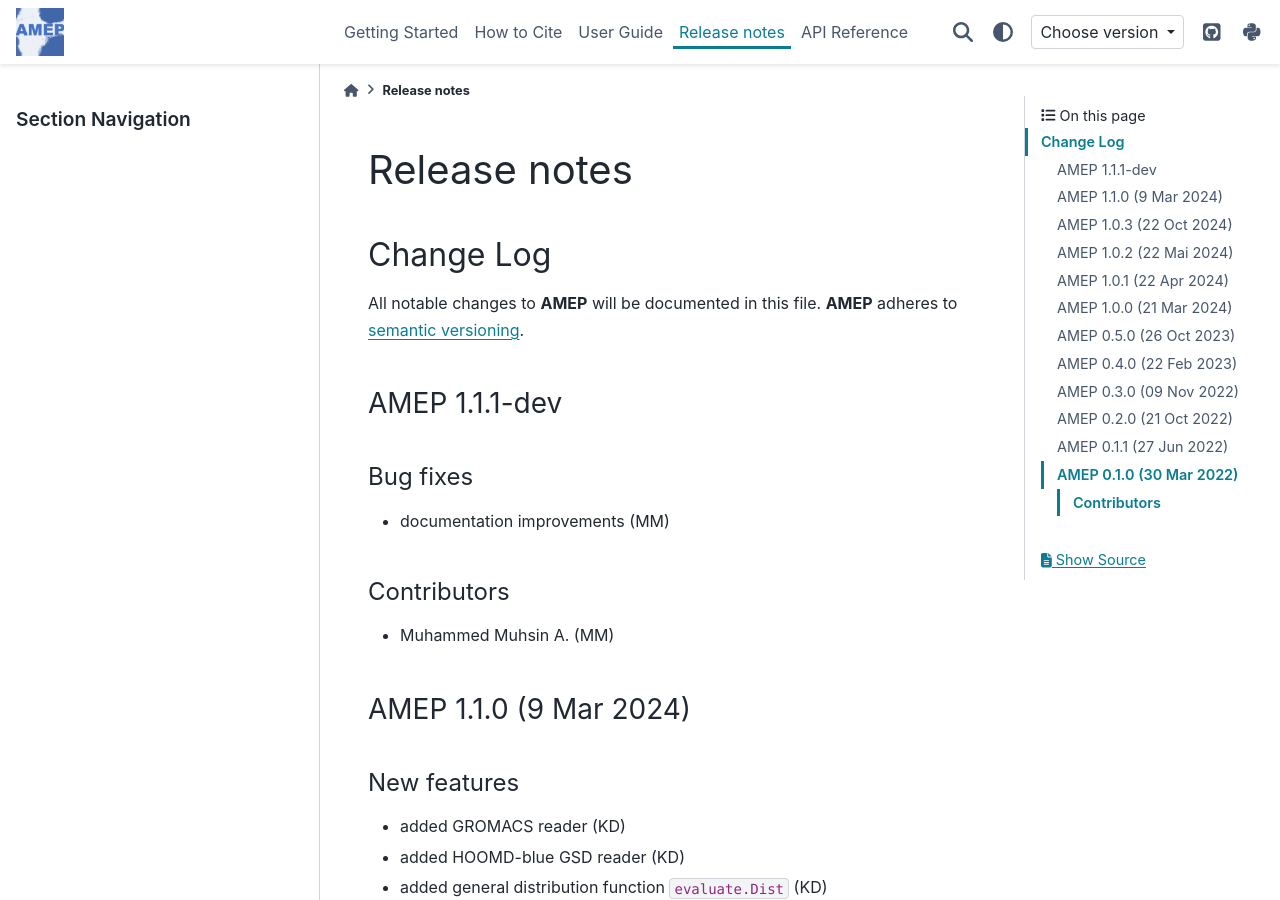
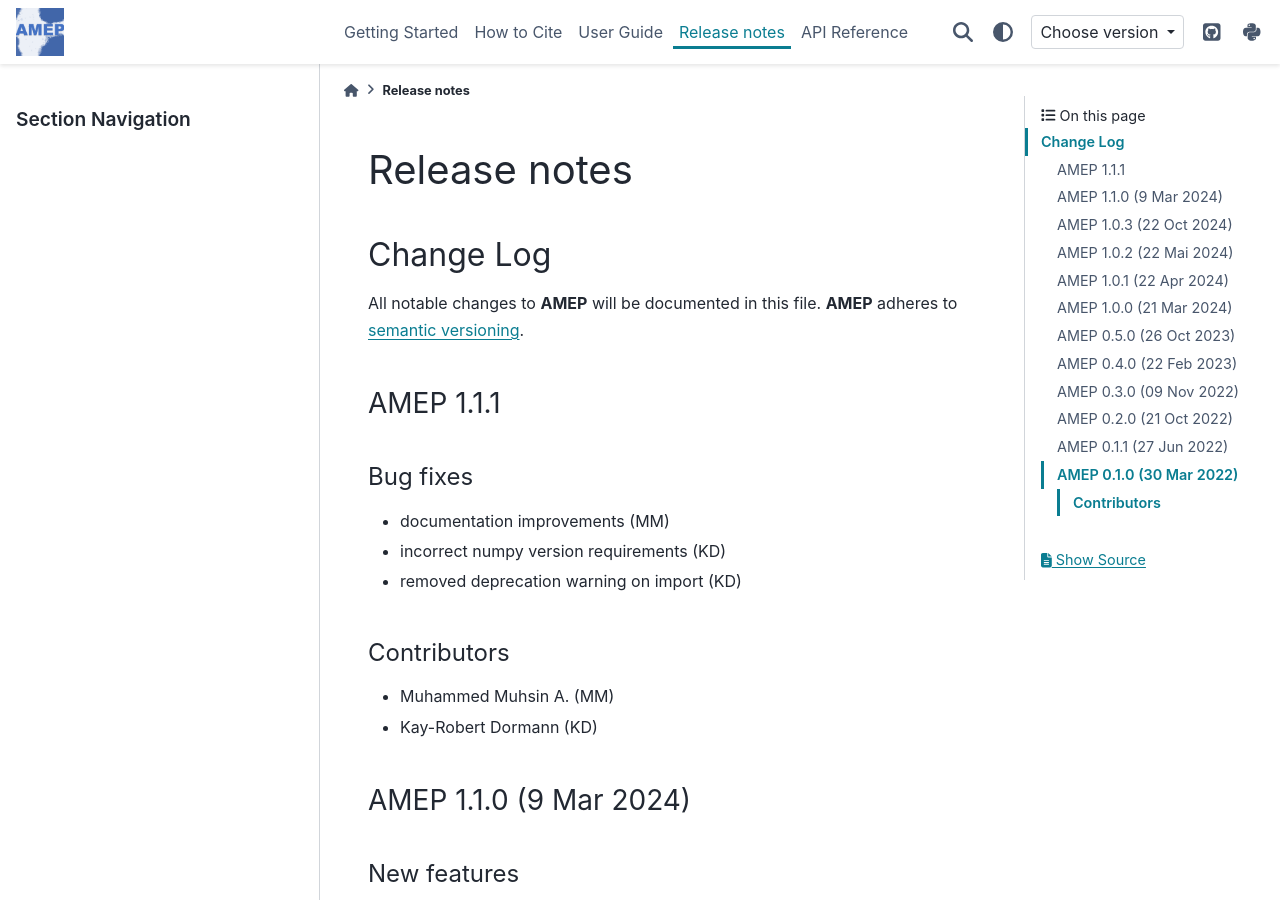
Before and after one commit to amepproject/amep, a Sphinx documentation site: the page built from doc/source/changelog.rst, in a window 1280 px wide and 900 px high. Built offline with Sphinx 7.4.7 and the PyData theme 0.15.4, drawn with Linux system fonts in a browser that asks for light colours.

Commit message:
changes for release 1.1.1

```diff
--- a/CHANGELOG.md
+++ b/CHANGELOG.md
@@ -3,15 +3,18 @@
 All notable changes to **AMEP** will be documented in this file. **AMEP**
 adheres to [semantic versioning](https://semver.org/).
 
-## AMEP 1.1.1-dev
+## AMEP 1.1.1
 
 ### Bug fixes
 
 * documentation improvements (MM)
+* incorrect numpy version requirements (KD)
+* removed deprecation warning on import (KD)
 
 ### Contributors
 
 * Muhammed Muhsin A. (MM)
+* Kay-Robert Dormann (KD)
 
 
 
--- a/amep/_version.py
+++ b/amep/_version.py
@@ -20,4 +20,4 @@
 """
 AMEP version number.
 """
-__version__ = "1.1.1-dev"
+__version__ = "1.1.1"
--- a/doc/source/conf.py
+++ b/doc/source/conf.py
@@ -9,7 +9,7 @@ https://www.sphinx-doc.org/en/master/usage/configuration.html#project-informatio
 project = 'AMEP'
 copyright = '2023-2025, Lukas Hecht, Kay-Robert Dormann, Kai Luca Spanheimer'
 author = 'Lukas Hecht, Kay-Robert Dormann, Kai Luca Spanheimer'
-release = '1.1.1-dev'
+release = '1.1.1'
 
 # -- General configuration ---------------------------------------------------
 # https://www.sphinx-doc.org/en/master/usage/configuration.html#general-configuration
--- a/pyproject.toml
+++ b/pyproject.toml
@@ -1,6 +1,6 @@
 [project]
 name = "amep"
-version = "1.1.1-dev"
+version = "1.1.1"
 license = {file="LICENSE"}
 authors = [
     {name = "Lukas Hecht", email = "lukas.hecht@pkm.tu-darmstadt.de"},
```
